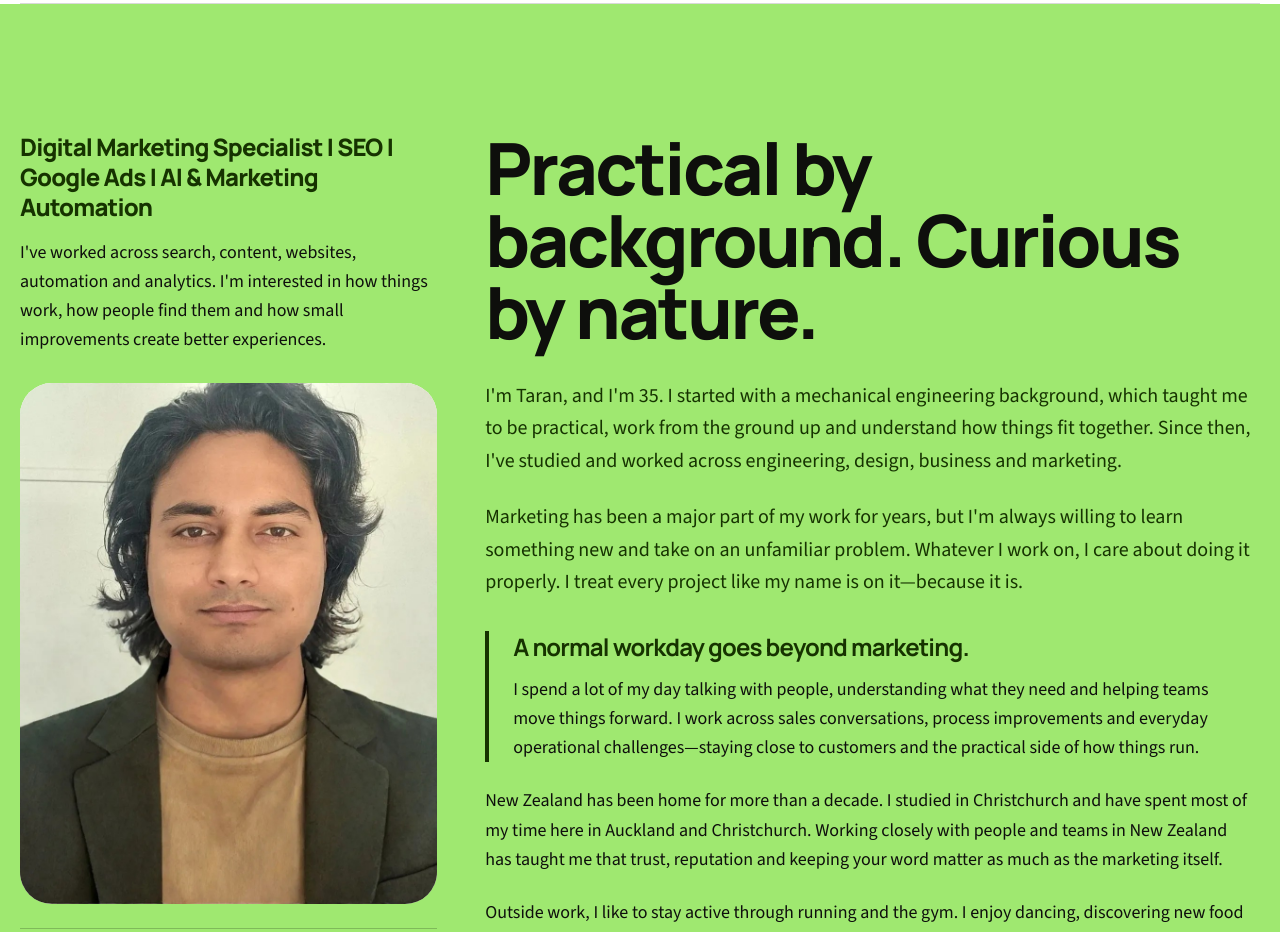
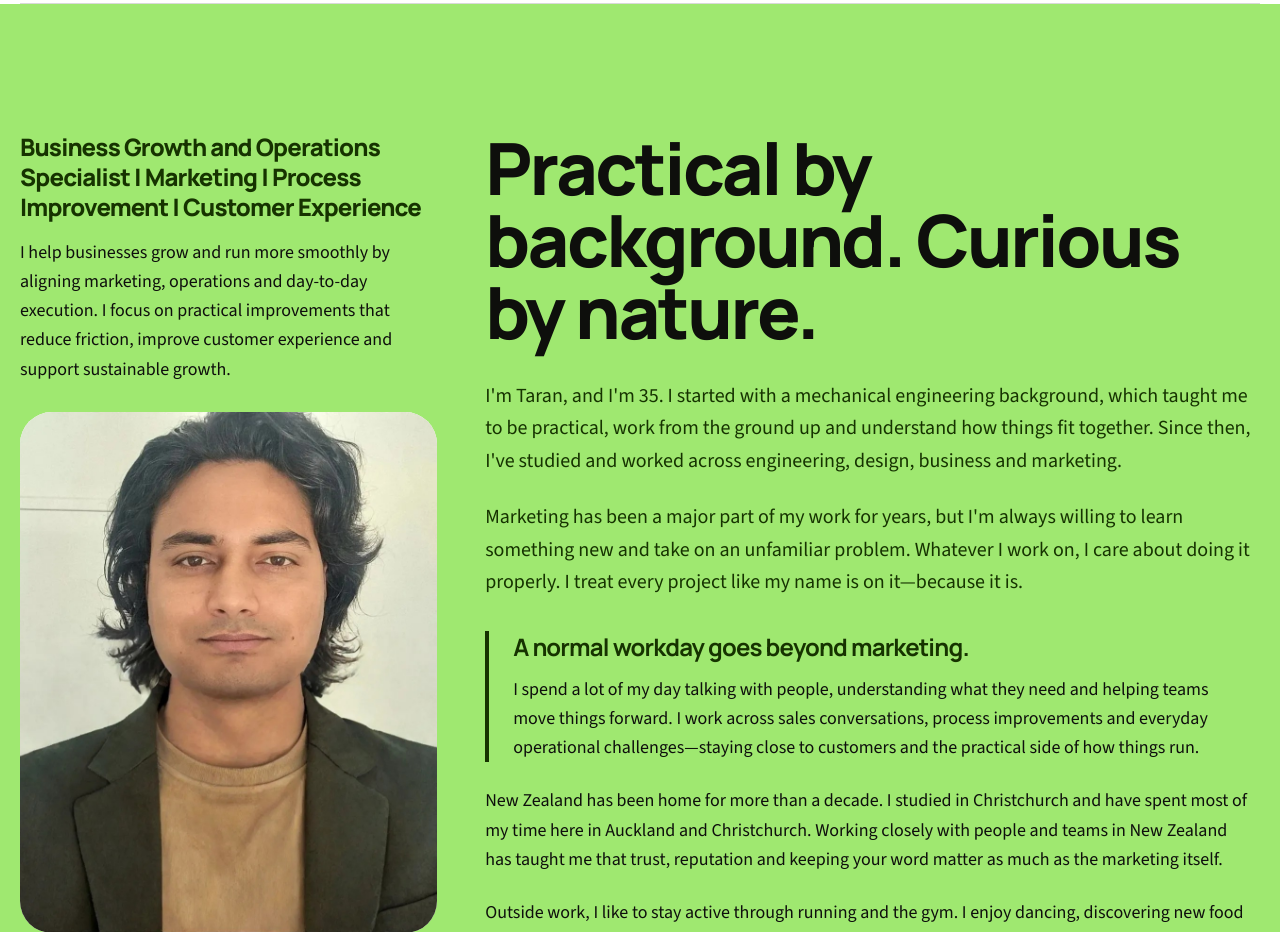
Before and after one commit to taranveerultra-bot/Tara-cv, a Next.js app: page / in a window 1280 px wide. Shown: the part 5220-6152 px from the top of the page. Built offline with nearby package versions, Linux system fonts and the light colour scheme.

Commit message:
Broaden about section positioning

```diff
--- a/src/components/PortfolioSections.tsx
+++ b/src/components/PortfolioSections.tsx
@@ -162,11 +162,12 @@ export const AboutSection = () => (
             <div className="grid items-start gap-12 lg:grid-cols-[.7fr_1.3fr]">
                 <div>
                     <h3 className="max-w-md text-2xl font-extrabold leading-tight text-secondary">
-                        Digital Marketing Specialist | SEO | Google Ads | AI &amp; Marketing Automation
+                        Business Growth and Operations Specialist | Marketing | Process Improvement | Customer Experience
                     </h3>
                     <p className="mt-4 max-w-md leading-relaxed text-secondary/80">
-                        I&apos;ve worked across search, content, websites, automation and analytics. I&apos;m interested
-                        in how things work, how people find them and how small improvements create better experiences.
+                        I help businesses grow and run more smoothly by aligning marketing, operations and day-to-day
+                        execution. I focus on practical improvements that reduce friction, improve customer experience
+                        and support sustainable growth.
                     </p>
                     <div className="relative mt-7 aspect-[4/5] max-w-md overflow-hidden rounded-[2rem] bg-white">
                         <Image
```
